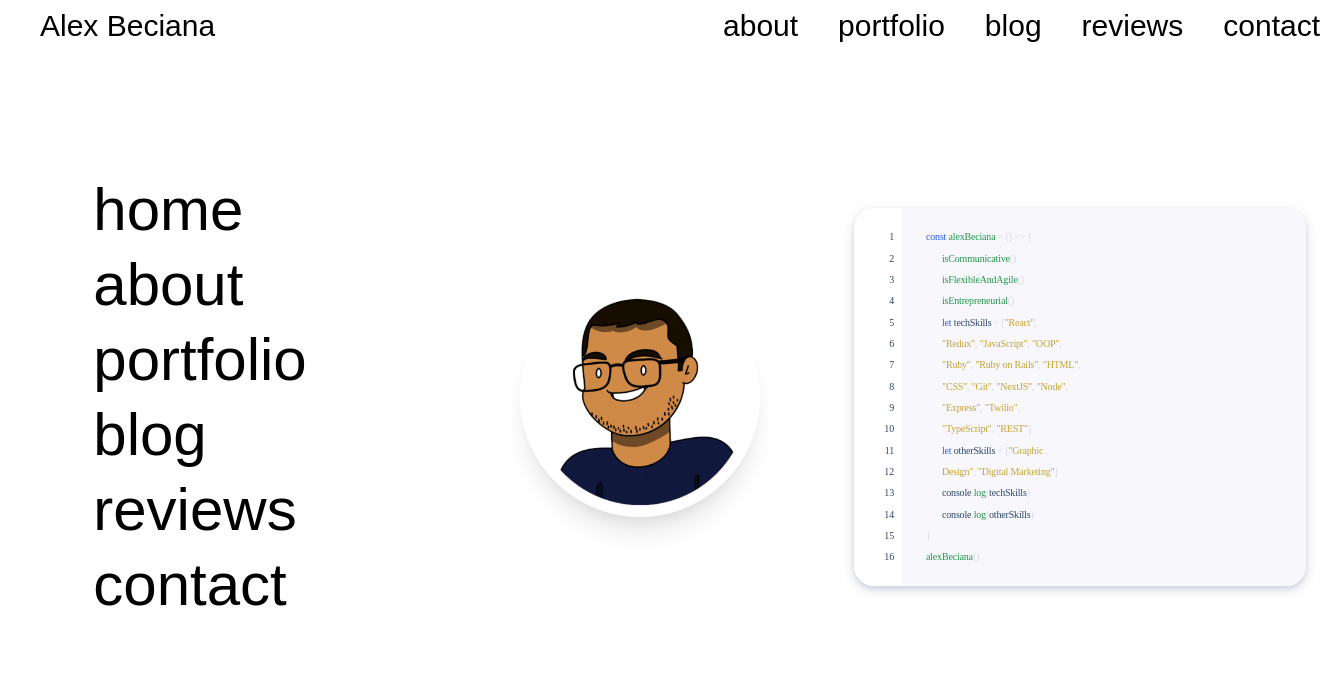
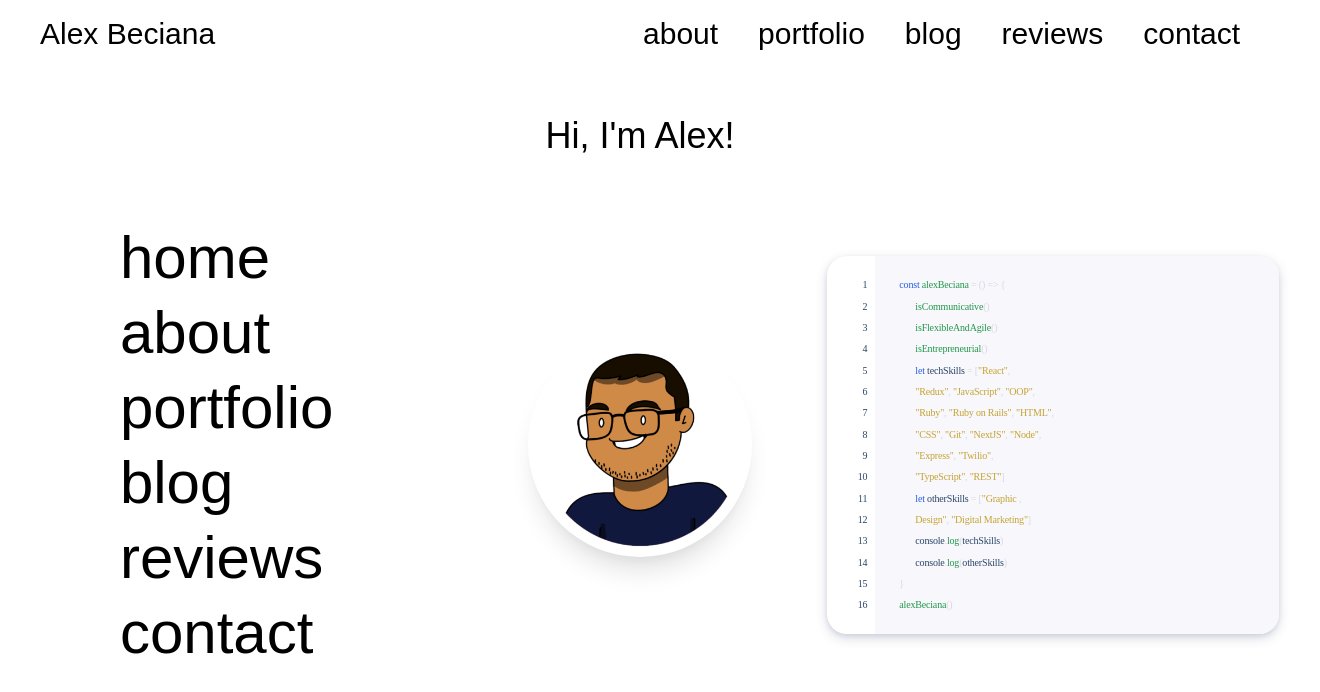
Before and after one commit to abeciana1/abeciana-portfolio, a Next.js app: page / in a window 1280 px wide. Shown: the top 692 px of the page, 1320 px wide, since content can reach past the window. Built offline with nearby package versions, Linux system fonts and the light colour scheme; a web font is replaced by a local one.

Commit message:
Completed responsive rendering of intro homepage section and nav bar, added custom font, added transition animation to intro nav

```diff
--- a/components/HomePageSections/Intro.js
+++ b/components/HomePageSections/Intro.js
@@ -1,21 +1,32 @@
 import React from 'react';
 import IntroNav from '../utils/IntroNav'
+import PageMargin from '../utils/PageMargin'
 
 const Intro = () => {
 
     return (
         <React.Fragment>
+            <PageMargin>
                 <section
-                className="mt-32 md:grid md:grid-cols-2 lg:grid-cols-3 md:gap-x-10 justify-items-center item-stretch"
+                    id="home"
+                    className="mt-16 text-center"
+                >
+                    <div>
+                        <h1 className="text-4xl">Hi, I'm Alex!</h1>
+                    </div>
+                </section>
+                <section
+                    className="mt-16 flex flex-col md:grid md:grid-cols-2 lg:grid-cols-3 md:gap-x-10 justify-items-center item-stretch"
                 >
                     <IntroNav/>
-                <div className="self-center z-50">
+                    <div className="justify-item-center self-center mx-auto z-50">
                         <img
                             src="/profile-pic.png"
-                        className="shadow-xl rounded-full md:w-3/5 mx-auto bg-white"
+                            className="shadow-xl rounded-full w-2/3 md:w-3/5 mx-auto bg-white"
                         />
                     </div>
-                <div className="code-wrapper self-center hidden lg:block">
+                    <div className="code-card justify-item-center self-center hidden sm:block">
+                        <div className="code-wrapper">
                             <div className="code text-lg font-mono">
                                 <div className="code-line">
                                     <span className="code-counter">
@@ -197,7 +208,9 @@ const Intro = () => {
                                 </div>
                             </div>
                     </div>
+                    </div>
                 </section>
+            </PageMargin>
         </React.Fragment>
     )
 }
--- a/components/utils/HomePage.js
+++ b/components/utils/HomePage.js
@@ -13,7 +13,7 @@ const HomePage = () => {
           <title>Alex Beciana</title>
           <meta name="description" content="Generated by create next app" />
         </Head>
-            <Intro/>
+        <Intro/>
     </React.Fragment>
   )
 }
--- a/components/utils/IntroNav.js
+++ b/components/utils/IntroNav.js
@@ -6,33 +6,40 @@ const IntroNav = () => {
     return (
         <React.Fragment>
             <section
-                className="self-center hidden lg:block z-50"
+                className="self-center hidden lg:block"
             >
-                    <h2 className="text-6xl leading-tight">home</h2>
+                    <Link href="/">
+                        <a className="anim-text text-6xl leading-tight cursor-pointer font-reross">home</a>
+                    </Link>
+                    <br/>
                     <Link
                         href="/#about"
                     >
-                        <h2 className="text-6xl leading-tight">about</h2>
+                        <a className="anim-text text-6xl leading-tight font-reross">about</a>
                     </Link>
+                    <br/>
                     <Link
                         href="/#portfolio"
                     >
-                        <h2 className="text-6xl leading-tight">portfolio</h2>
-                    </Link>
+                        <a className="anim-text text-6xl leading-tight font-reross">portfolio</a>
+                </Link>
+                <br/>
                     <Link
                         href="/#blog"
                     >
-                        <h2 className="text-6xl leading-tight">blog</h2>
-                    </Link>
+                        <a className="anim-text text-6xl leading-tight font-reross">blog</a>
+                </Link>
+                <br/>
                     <Link
                         href="/#reviews"
                     >
-                        <h2 className="text-6xl leading-tight">reviews</h2>
-                    </Link>
+                        <a className="anim-text text-6xl leading-tight font-reross">reviews</a>
+                </Link>
+                <br/>
                     <Link
                         href="/#contact"
                     >
-                        <h2 className="text-6xl leading-tight">contact</h2>
+                        <a className="anim-text text-6xl leading-tight font-reross">contact</a>
                     </Link>
             </section>
         </React.Fragment>
--- a/components/utils/PageMargin.js
+++ b/components/utils/PageMargin.js
@@ -3,7 +3,7 @@ import React from 'react'
 const PageMargin = ({ children }) => {
 
     return (
-        <section className="mx-10 my-2 w-full">
+        <section className="mx-5 md:mx-10 my-4">
             {children}
         </section>
     )
--- a/components/utils/header.js
+++ b/components/utils/header.js
@@ -7,6 +7,7 @@ const Header = () => {
     return (
         <React.Fragment>
             <Head>
+                <meta name="viewport" content="width=device-width, initial-scale=1"/>
                 <link rel="icon" href="/waving.png" />
                 <link rel="stylesheet" href="https://use.typekit.net/bsh6twa.css"/>
             </Head>
--- a/components/utils/navbar.js
+++ b/components/utils/navbar.js
@@ -9,36 +9,38 @@ const NavBar = () => {
             <PageMargin>
 
             <section
-                className="flex item-stretch justify-between"
+                className="flex lg:items-stretch md:justify-between"
             >
-                <h2 className="text-3xl">Alex Beciana</h2>
+                <Link href="/#intro">
+                    <a className="text-3xl sm:text-4xl md:text-3xl font-reross">Alex Beciana</a>
+                </Link>
                 <section
                     className="self-center float-right flex justify-end"
                 >
                     <Link
                         href="/#about"
                     >
-                        <h2 className="text-3xl">about</h2>
+                        <a className="text-3xl hidden lg:block font-reross">about</a>
                     </Link>
                     <Link
                         href="/#portfolio"
                     >
-                        <h2 className="text-3xl pl-5 lg:pl-10">portfolio</h2>
+                        <a className="text-3xl pl-5 lg:pl-10 hidden lg:block font-reross">portfolio</a>
                     </Link>
                     <Link
                         href="/#blog"
                     >
-                        <h2 className="text-3xl pl-5 lg:pl-10">blog</h2>
+                        <a className="text-3xl pl-5 lg:pl-10 hidden lg:block font-reross">blog</a>
                     </Link>
                     <Link
                         href="/#reviews"
                     >
-                        <h2 className="text-3xl pl-5 lg:pl-10">reviews</h2>
+                        <a className="text-3xl pl-5 lg:pl-10 hidden lg:block font-reross">reviews</a>
                     </Link>
                     <Link
                         href="/#contact"
                     >
-                        <h2 className="text-3xl pl-5 lg:pl-10">contact</h2>
+                        <a className="text-3xl pl-5 lg:pl-10 hidden lg:block font-reross">contact</a>
                     </Link>
                 </section>
             </section>
--- a/styles/globals.css
+++ b/styles/globals.css
@@ -1,6 +1,10 @@
 @tailwind base;
 @tailwind components;
 @tailwind utilities;
+
+html {
+  width: 100%;
+}
 
 h1, h2, h3, h4, h5, h6 {
   /* font-family: carlmarx, sans-serif; */
@@ -15,9 +19,11 @@ h1, h2, h3, h4, h5, h6 {
   font-style: normal;
 } */
 
-body, footer, main {
-  /* padding: 0;
-  margin: 0; */
+html, body, footer, main {
+  padding: 0px;
+  margin: 0px;
+  width: 100vw;
+  position: fixed;
   font-family: futura-pt,sans-serif;
   font-weight: 400;
   font-style: normal;
@@ -60,13 +66,13 @@ a {
   /* pointer-events: none; */
 }
 
-@media (min-width: 1024px) {
-  .code {
-    /* font-size: 15px; */
-    padding: 18px 20px;
-    margin-left: 48px
-  }
-}
+/* .code-card {
+  flex-shrink: 0;
+  margin-bottom: 120px;
+  position: relative;
+  max-width: 376px;
+  width: 100%;
+} */
 
 @media (min-width: 768px) {
   .code-wrapper {
@@ -76,7 +82,25 @@ a {
   .code {
     font-size: 10px;
   }
+
+  .code-counter {
+    margin-left: 10px;
+    margin-right: 20px;
+  }
 }
+
+@media (min-width: 1024px) {
+  .code {
+    /* font-size: 15px; */
+    padding: 18px 20px;
+    margin-left: 48px
+  }
+  .code-counter {
+    margin-left: -48px;
+    margin-right: 32px;
+  }
+}
+
 
 .code {
   background: #f7f7fc;
@@ -92,19 +116,6 @@ a {
   flex-direction: row;
 }
 
-@media (min-width: 768px) {
-  .code-counter {
-    margin-left: 10px;
-    margin-right: 20px;
-  }
-}
-
-@media (min-width: 1024px) {
-  .code-counter {
-    margin-left: -48px;
-    margin-right: 32px;
-  }
-}
 
 .code-counter {
   flex-shrink: 0;
@@ -116,3 +127,18 @@ a {
 .sub {
   text-indent: 1rem;
 }
+
+.anim-text {
+    -webkit-background-clip: text;
+    -webkit-text-fill-color: transparent;
+    background-image: -webkit-gradient(linear, left top, right top, from(#ec3737), color-stop(50%, #ec3737), color-stop(50%, #000000));
+    background-image: linear-gradient(to right, #ec3737, #ec3737 50%, #000000 50%);
+    background-size: 200% 100%;
+    background-position: 100%;
+}
+
+.anim-text:hover {
+    -webkit-transition: all 0.8s cubic-bezier(0, 0, 0.23, 1);
+    transition: all 0.8s cubic-bezier(0, 0, 0.23, 1);
+    background-position: 0%;
+}
--- a/tailwind.config.js
+++ b/tailwind.config.js
@@ -1,7 +1,13 @@
+const defaultTheme = require('tailwindcss/defaultTheme')
+
 module.exports = {
   purge: ['./pages/**/*.{js,ts,jsx,tsx}', './components/**/*.{js,ts,jsx,tsx}'],
   darkMode: false, // or 'media' or 'class'
   theme: {
+    fontFamily: {
+      ...defaultTheme.fontFamily,
+      reross: ['reross-quadratic', 'sans-serif']
+    },
     extend: {},
   },
   variants: {
```
Lines whose indentation alone changed are shown as unchanged.
